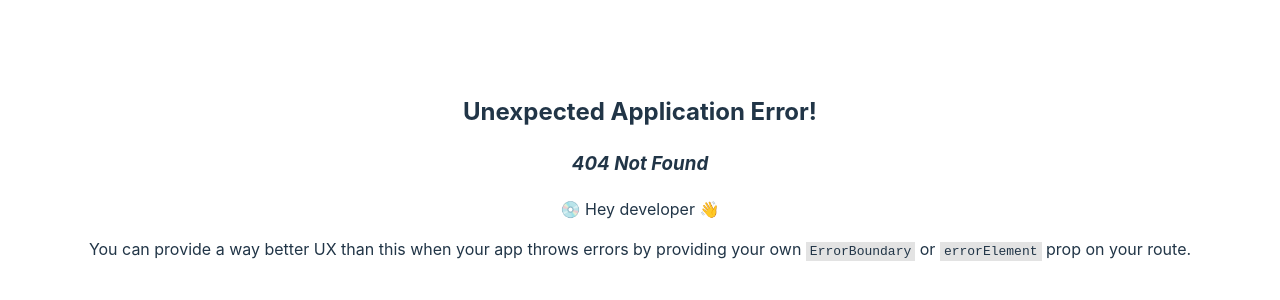
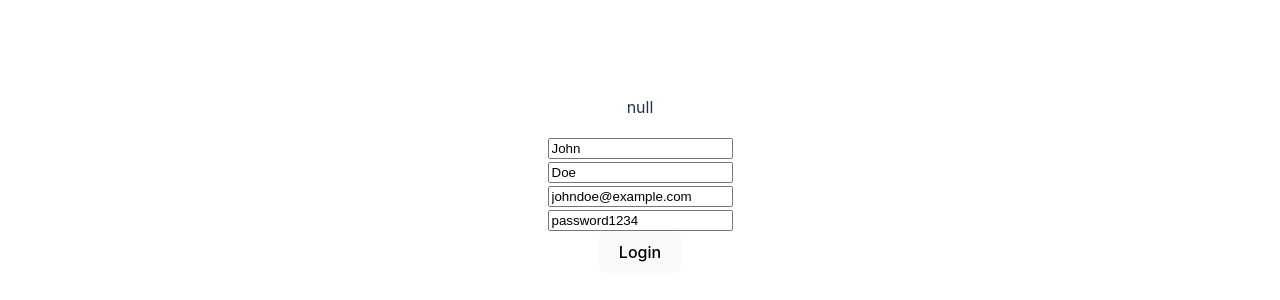
Before and after one commit to sam4work/react_basics, a React (Vite) app: page /login in a window 1280 px wide. Before the commit this address had no page. Shown: the part 224-524 px from the top of the page. Built offline with nearby package versions, Linux system fonts and the light colour scheme.

Commit message:
context option 1

```diff
--- a/src/App.jsx
+++ b/src/App.jsx
@@ -1,10 +1,15 @@
 import { Link } from "react-router-dom"
 import './App.css'
 import useUserContext from "./hooks/useUserContext"
+import Login from "./components/Login"
 
 function App() {
 
-	const user = useUserContext()
+	const { user } = useUserContext()
+
+	if (!user) return <Login />
+
+
 	return (
 		<>
 			<h1 className="text-7xl">
--- a/src/app-router.jsx
+++ b/src/app-router.jsx
@@ -3,7 +3,7 @@ import {
 } from "react-router-dom";
 import App from "./App";
 import Dashboard from "./components/Dashboard";
-import MyUserContext from "./contexts/MyUserContext";
+import Login from "./components/Login";
 
 
 export const AppRouter = createBrowserRouter([
@@ -13,9 +13,11 @@ export const AppRouter = createBrowserRouter([
 	},
 	{
 		path: "/dashboard",
-		element: <MyUserContext>
-			<Dashboard />
-		</MyUserContext>,
+		element: <Dashboard />
+	},
+	{
+		path: "/login",
+		element: <Login />
 	},
 
 ]);
--- /dev/null
+++ b/src/components/Login.jsx
@@ -0,0 +1,61 @@
+import useUserContext from "../hooks/useUserContext";
+
+export default function Login() {
+
+	const { user, setUser } = useUserContext()
+
+
+	const handleSubmit = (e) => {
+		e.preventDefault();
+
+
+		const userInput = new FormData(e.target);
+
+		setUser({
+			firstName: userInput.get("firstName"),
+			lastName: userInput.get("lastName"),
+			email: userInput.get("email"),
+			password: userInput.get("password"),
+		})
+
+
+	}
+
+
+
+	return (
+		<div>
+			<p>
+				{
+					JSON.stringify(user)
+				}
+			</p>
+			<form onSubmit={handleSubmit}>
+				<div>
+					<label htmlFor="firstName"></label>
+					<input type="text" defaultValue={"John"} id="firstName" name="firstName" required />
+				</div>
+				<div>
+					<label htmlFor="lastName"></label>
+
+					<input type="text" defaultValue={"Doe"} id="lastName" name="lastName" required />
+				</div>
+				<div>
+					<label htmlFor="email"></label>
+					<input type="text" defaultValue={"johndoe@example.com"} id="email" name="email" required />
+				</div>
+				<div>
+					<label htmlFor="password"></label>
+					<input type="text" defaultValue={"password1234"} id="password" name="password" required />
+				</div>
+
+				<div>
+					<button type="submit" >
+						Login
+					</button>
+				</div>
+
+			</form>
+		</div>
+	)
+}
--- a/src/contexts/MyUserContext.jsx
+++ b/src/contexts/MyUserContext.jsx
@@ -1,19 +1,18 @@
-import { createContext } from "react";
+import { createContext, useState } from "react";
 
 export const UserContext = createContext(null)
 
-const user = {
-	firstName: "John",
-	lastName: "Doe",
-	email: "johndoe@gmail.com",
-	password: "1234",
-}
+
 
 // eslint-disable-next-line react/prop-types
 export default function MyUserContext({ children }) {
 
+	const [user, setUser] = useState(null)
+
 	return (
-		<UserContext.Provider value={user}>
+		<UserContext.Provider value={{
+			user, setUser
+		}}>
 			{children}
 		</UserContext.Provider>
 	)
--- a/src/main.jsx
+++ b/src/main.jsx
@@ -3,11 +3,14 @@ import ReactDOM from 'react-dom/client'
 import './index.css'
 import { RouterProvider } from "react-router-dom"
 import { AppRouter } from "./app-router.jsx"
+import MyUserContext from "./contexts/MyUserContext"
 
 
 
 ReactDOM.createRoot(document.getElementById('root')).render(
 	<React.StrictMode>
-		<RouterProvider router={AppRouter} />
+		<MyUserContext>
+			<RouterProvider router={AppRouter} />
+		</MyUserContext>
 	</React.StrictMode >,
 )
```
